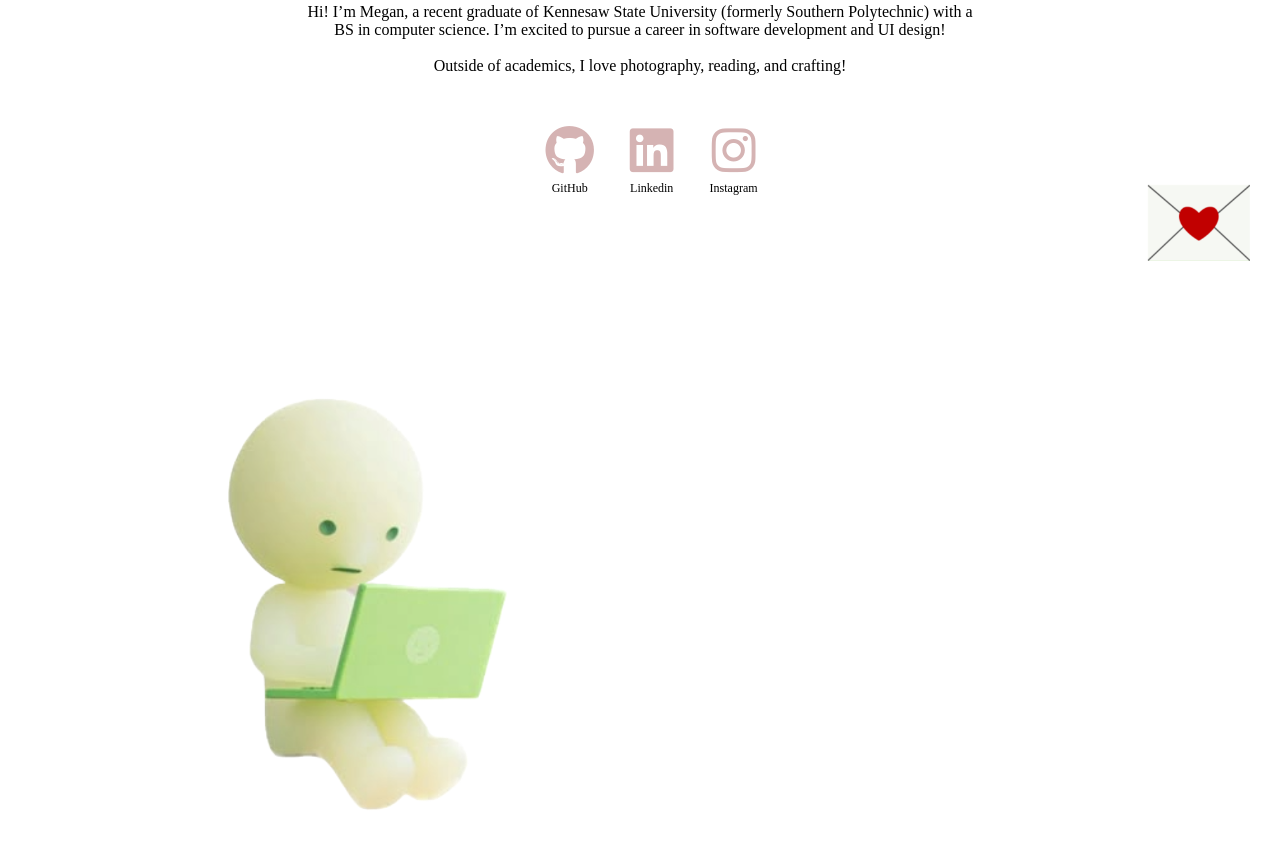
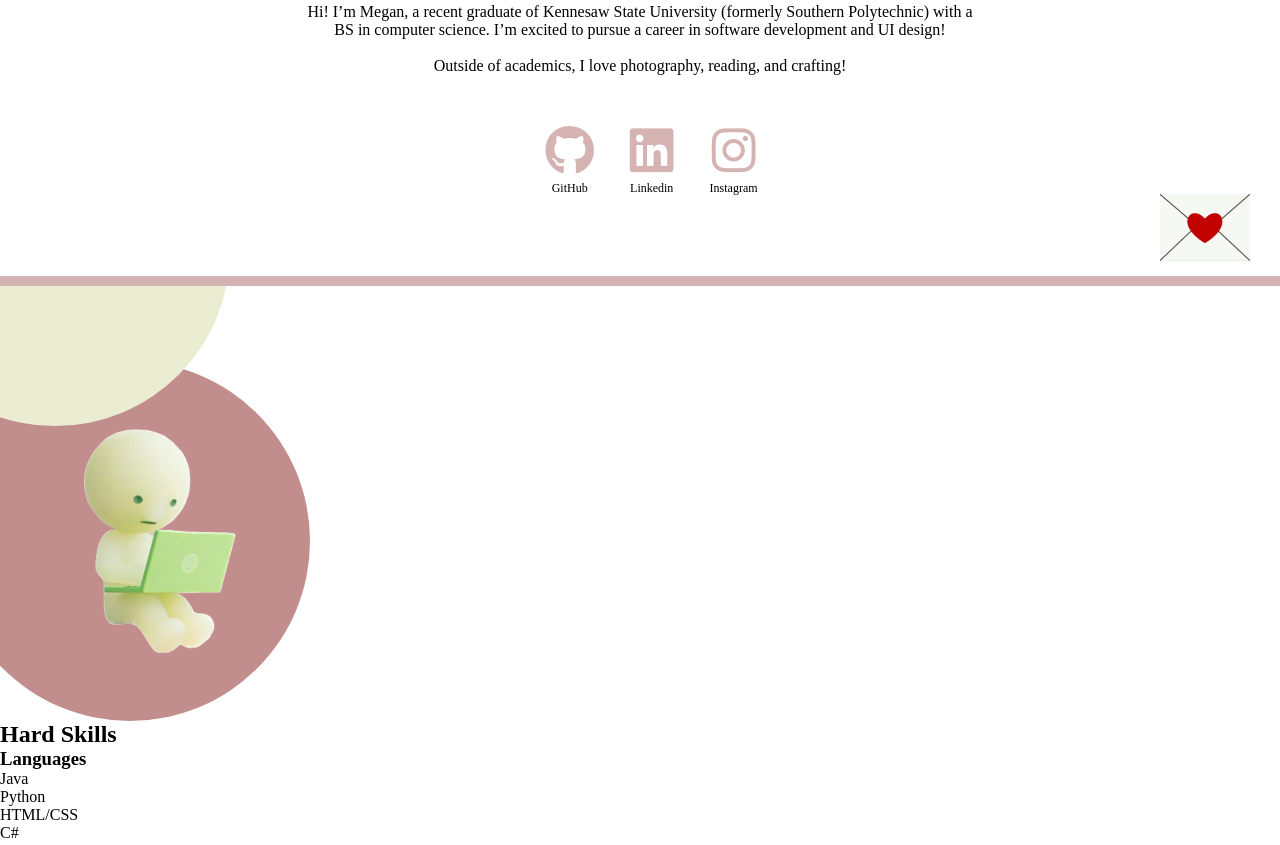
Before and after one commit to meganingram/personal-portfolio, a plain HTML site: page index.html in a window 1280 px wide. Shown: the part 509-1354 px from the top of the page. Drawn offline with Linux system fonts and the light colour scheme; a web font is replaced by a local one.

Commit message:
Added border and started design for About section
Border between sections, has spacing

```diff
--- a/index.html
+++ b/index.html
@@ -53,26 +53,24 @@
                 <i class="fa-brands fa-instagram"></i>
                 <p>Instagram</p>
             </a>
-            <!--
-            <p>GitHub
-                Linkedin
-                Instagram
-            </p>
-            -->
         </div>
     </section>
-    <!-- <div class="divider"></div> -->    <!-- Use this as a divider... only if needed -->
-    <section id="skills-section"></section>
+    <div id="skills-section-wrapper">
+        <div class="divider"></div>
+        <div class="circle"></div>
+
+        <section id="skills-section">
             <!-- may need to put Hard Skills && Soft Skills and Certifications in own <div class>
                     so can format in CSS to appear to be 2 columns -->
-        <div class="smiski">      <!--ADD IN THE PICTURE WHEN YOU GET IT-->
+
+            <div class="smiski">
                 <picture>
                     <!-- <source srcset="images/webp/smiski-laptop.webp" type="image/webp"> -->
                     <img src="images/smiski-laptop.png" alt="smiski">
                 </picture>
             </div>
 
-        <h2>Hard Skills</h2>     <!--Change to h3 or h4?-->
+            <h2>Hard Skills</h2> <!--Change to h3 or h4?-->
             <h3>Languages</h3>
             <p>
                 Java<br>
@@ -86,17 +84,18 @@
                 Adobe Lightroom<br>
                 Adobe Illustrator
             </p>
-        <h2>Soft Skills</h2>     <!--Change to h3 or h4?-->
+            <h2>Soft Skills</h2> <!--Change to h3 or h4?-->
             <p>
-            Project management  <br>
+                Project management <br>
                 Problem-solving<br>
                 Detail-oriented
             </p>
-        <h2>Certifications</h2>     <!--Change to h3 or h4?-->
+            <h2>Certifications</h2> <!--Change to h3 or h4?-->
             <p>Cisco Networking Academy: Introduction to Cybersecurity
                 <br>(In Progress)
             </p>
         </section>
+    </div>
     <!-- <div class="divider"></div> -->    <!-- Use this as a divider... only if needed -->
     <section id="projects-section">
         <h2>Projects</h2>     <!--Change to h3 or h4?-->
--- a/style.css
+++ b/style.css
@@ -46,6 +46,7 @@ nav {
     justify-content: space-between;
     align-items: center;    /* centers in the middle of the nav bar */
     padding: 0 50px;    /* 0 pad top&bottom, 50px left&right*/
+    z-index: 1000;   /* makes sure it stays on top of everything else */
 }
 
 .left-nav {
@@ -71,6 +72,7 @@ either underlines with white bar or turns white text?? */
     align-items: center;
     text-align: center;
     gap: 20px;  /* gap between each element */
+    margin-bottom: 40px;    /* space between the section and the divider */
 }
 
 /* put #about-section for more specification. if that's the only spot you have it, it's not necessary */
@@ -78,7 +80,7 @@ either underlines with white bar or turns white text?? */
     width: 320px;
     height: 320px;
     overflow: hidden;
-    margin-top: 120px;  /* pushes it down from the top of the page */
+    margin-top: 120px;  /* pulls it up from the top of the page */
     margin-bottom: 42px;
     border-radius: 50%; /* makes it a circle */
 }
@@ -118,13 +120,67 @@ either underlines with white bar or turns white text?? */
     font-size: 12px;
 }
 
+.divider {  /* will be populated with a ribbon soon */
+    width: 100%;
+    height: 10px;
+    background-color: #D5B3B3;
+    /*margin: 50px 0; /* top/bottom, left/right */
+    margin: 0;  /* so the circle doesn't overlay */
+    position: relative;
+    z-index: 50;    /* so on top of beige circle */
+}
+
+#skills-section-wrapper {
+    position: relative;
+    overflow: hidden; /* hides anything breaking out */
+}
+
+#skills-section {
+    margin-top: 100px;
+}
+
+#skills-section-wrapper .circle {  /* beige circle */
+    width: 350px;
+    height: 350px;
+    overflow: hidden;
+    border-radius: 50%; /* makes it a circle */
+    background-color: #EBEDD2;
+    margin-left: -120px;
+    margin-top: -210px;  /* pulls it up from the bottom of the page */
+    position: absolute;
+    z-index: 10;  /* makes sure it stays on top of pink circle */
+}
+
+/* put #about-section for more specification. if that's the only spot you have it, it's not necessary */
+#skills-section .smiski {  /* pink circle holding the image */
+    width: 360px;
+    height: 360px;
+    overflow: hidden;
+    border-radius: 50%; /* makes it a circle */
+    background-color: #C28D8D;
+    margin-left: -50px;
+    margin-top: -25px;
+    /* use these to push down from the about-section, but check after input divider!
+    might be able to do a generic #skills-section {} and put it in there instead
+    this may also adjust the location of the smiski, because I want him up/centered more*/
+    /*margin-top: 120px;  /* pushes it down from the top of the page */
+    /*margin-bottom: 42px; */
+}
+
+#skills-section .smiski img {
+    width: 400px;
+    height: auto;
+    margin-top: -20px;
+    margin-left: 10px;  /* moves it to the right some */
+}
 
 #heart-envelope {
     position: fixed;
     bottom: 30px;
     right: 30px;
-    width: 8%;
+    width: 7%;
     transition: transform 0.3s ease;
+    z-index: 500;
 }
 #heart-envelope:hover {
     transform: translateY(-11px); /* moves it 11px up from its current position */
```
Lines whose indentation alone changed are shown as unchanged.
